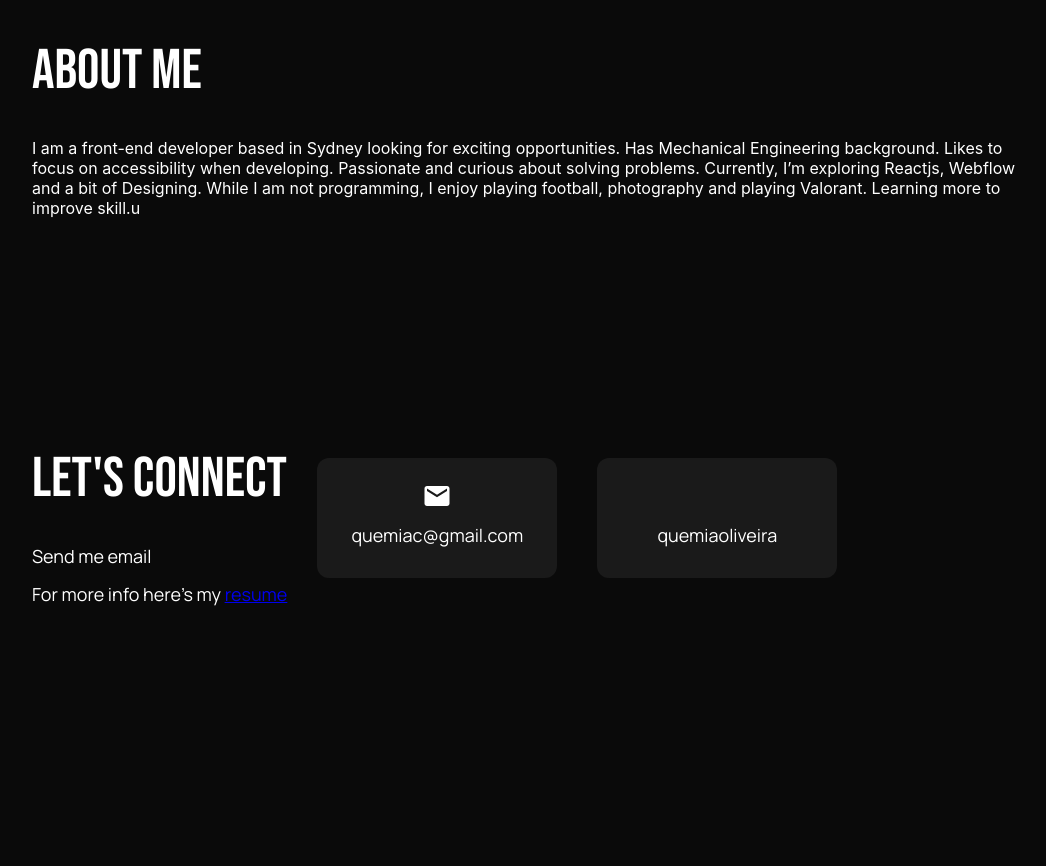
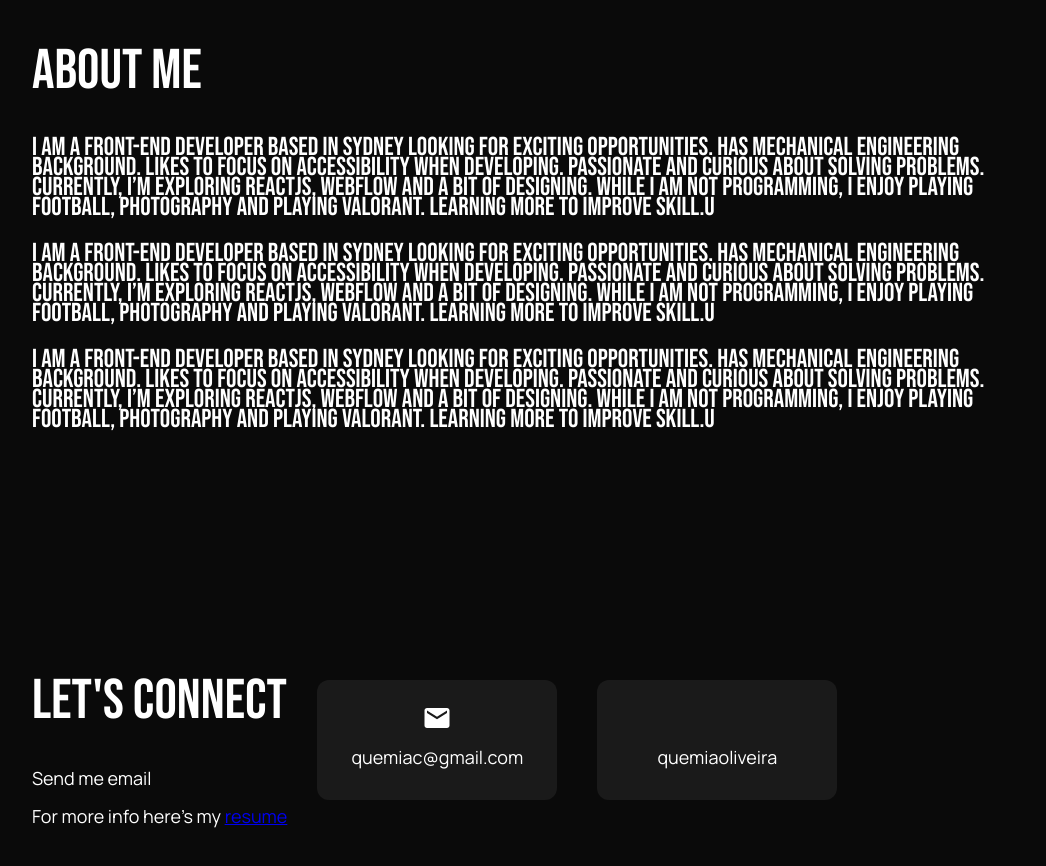
Before and after one commit to Quemia/Portfolio, a React (Create React App) app: page /about in a window 1280 px wide. Shown: the part 2300-3166 px from the top of the page, without its empty margins (106-1152 px from the left). Before the commit the page ends 2952 px from the top, so only its background shows below. Built offline with nearby package versions, Linux system fonts and the light colour scheme; some icons are missing.

Commit message:
Update text

```diff
--- a/src/components/about/about.js
+++ b/src/components/about/about.js
@@ -1,20 +1,38 @@
 import React from "react";
 
-import { ContainerAbout, TextTitleAbout } from "./styed";
+import { ContainerAbout, TextTitleAbout, TextAbout } from "./styed";
 
 const About = () => {
   return (
     <div id="about">
       <ContainerAbout>
         <TextTitleAbout>About Me</TextTitleAbout>
-        <p>
+        <TextAbout>
           I am a front-end developer based in Sydney looking for exciting
           opportunities. Has Mechanical Engineering background. Likes to focus
           on accessibility when developing. Passionate and curious about solving
           problems. Currently, I’m exploring Reactjs, Webflow and a bit of
           Designing. While I am not programming, I enjoy playing football,
           photography and playing Valorant. Learning more to improve skill.u
-        </p>
+        </TextAbout>
+
+        <TextAbout>
+          I am a front-end developer based in Sydney looking for exciting
+          opportunities. Has Mechanical Engineering background. Likes to focus
+          on accessibility when developing. Passionate and curious about solving
+          problems. Currently, I’m exploring Reactjs, Webflow and a bit of
+          Designing. While I am not programming, I enjoy playing football,
+          photography and playing Valorant. Learning more to improve skill.u
+        </TextAbout>
+
+        <TextAbout>
+          I am a front-end developer based in Sydney looking for exciting
+          opportunities. Has Mechanical Engineering background. Likes to focus
+          on accessibility when developing. Passionate and curious about solving
+          problems. Currently, I’m exploring Reactjs, Webflow and a bit of
+          Designing. While I am not programming, I enjoy playing football,
+          photography and playing Valorant. Learning more to improve skill.u
+        </TextAbout>
       </ContainerAbout>
     </div>
   );
--- a/src/components/about/styed.js
+++ b/src/components/about/styed.js
@@ -13,3 +13,8 @@ export const TextTitleAbout = styled.h3`
   color: #fff;
   font: normal 200 56px/20px "Bebas Neue", "sans-serif";
 `;
+
+export const TextAbout = styled.p`
+  color: #fff;
+  font: normal 200 26px/20px "Bebas Neue", "sans-serif";
+`;
```
